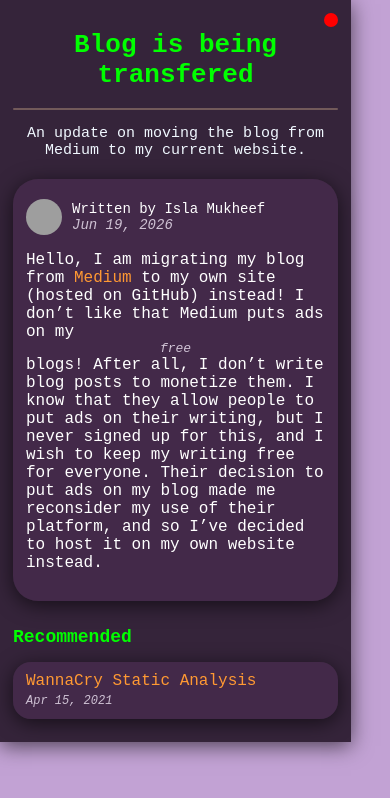
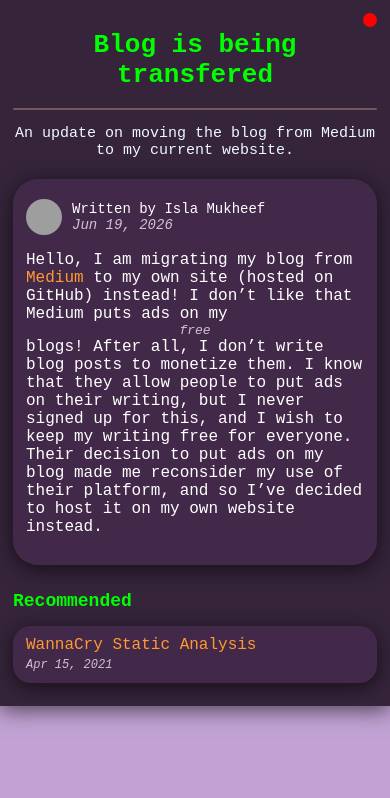
Before and after one commit to IslaMukheef/blog, a Jekyll site: the page built from _posts/2026-06-18-welcome.markdown, in a window 390 px wide. Shown: the top 798 px of the page. Built offline with Jekyll 4.4.1, drawn with Linux system fonts in a browser that asks for light colours; grey boxes are pictures that could not be loaded.

Commit message:
fixing the width on phones

```diff
--- a/_layouts/post.html
+++ b/_layouts/post.html
@@ -146,6 +146,8 @@
     }
     @media (max-width: 600px) {
       body {
+        width: 100%;
+        max-width: none;
         margin: 0;
         border-radius: 0;
         padding: 1em;
--- a/index.html
+++ b/index.html
@@ -98,6 +98,8 @@
     }
     @media (max-width: 600px) {
       body {
+        width: 100%;
+        max-width: none;
         margin: 0;
         border-radius: 0;
         padding: 1em;
```
